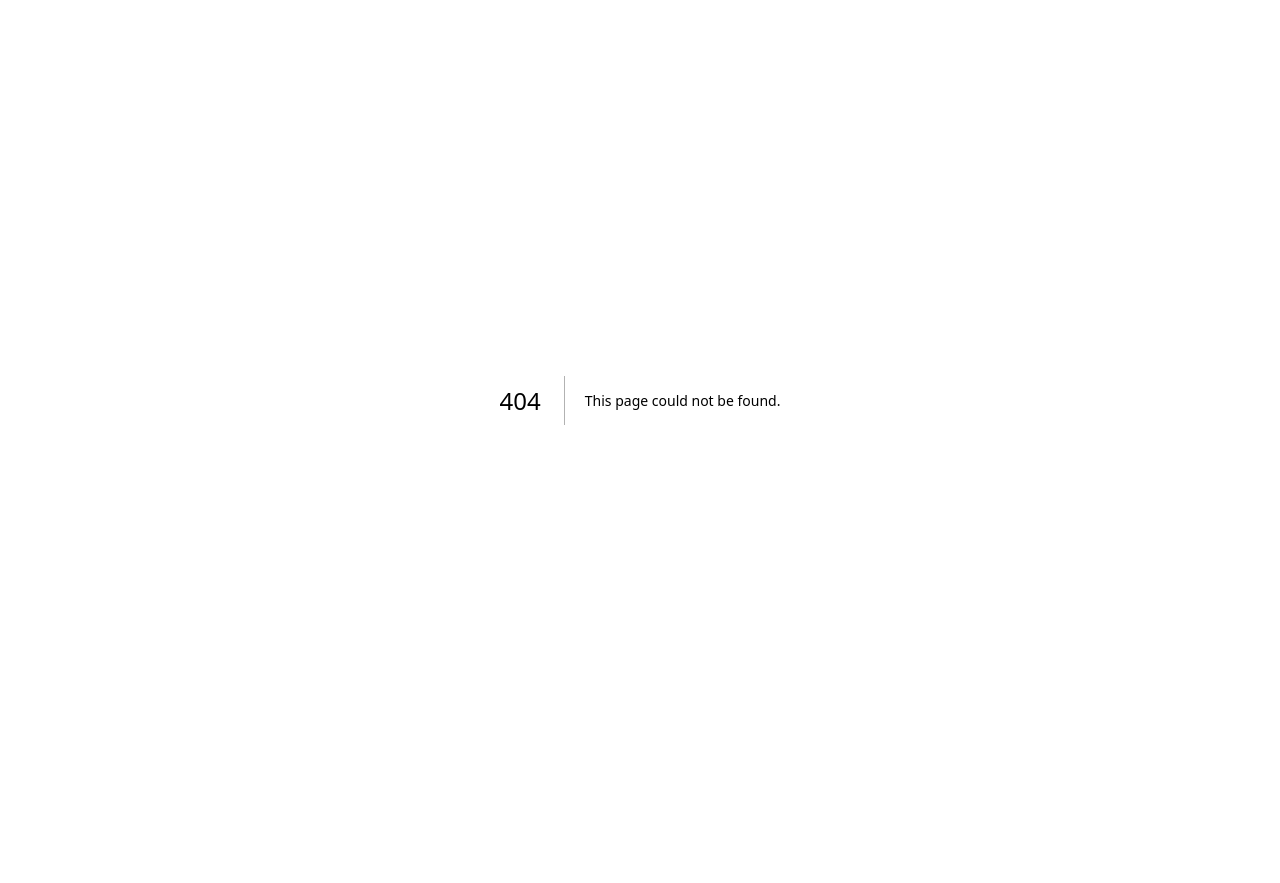
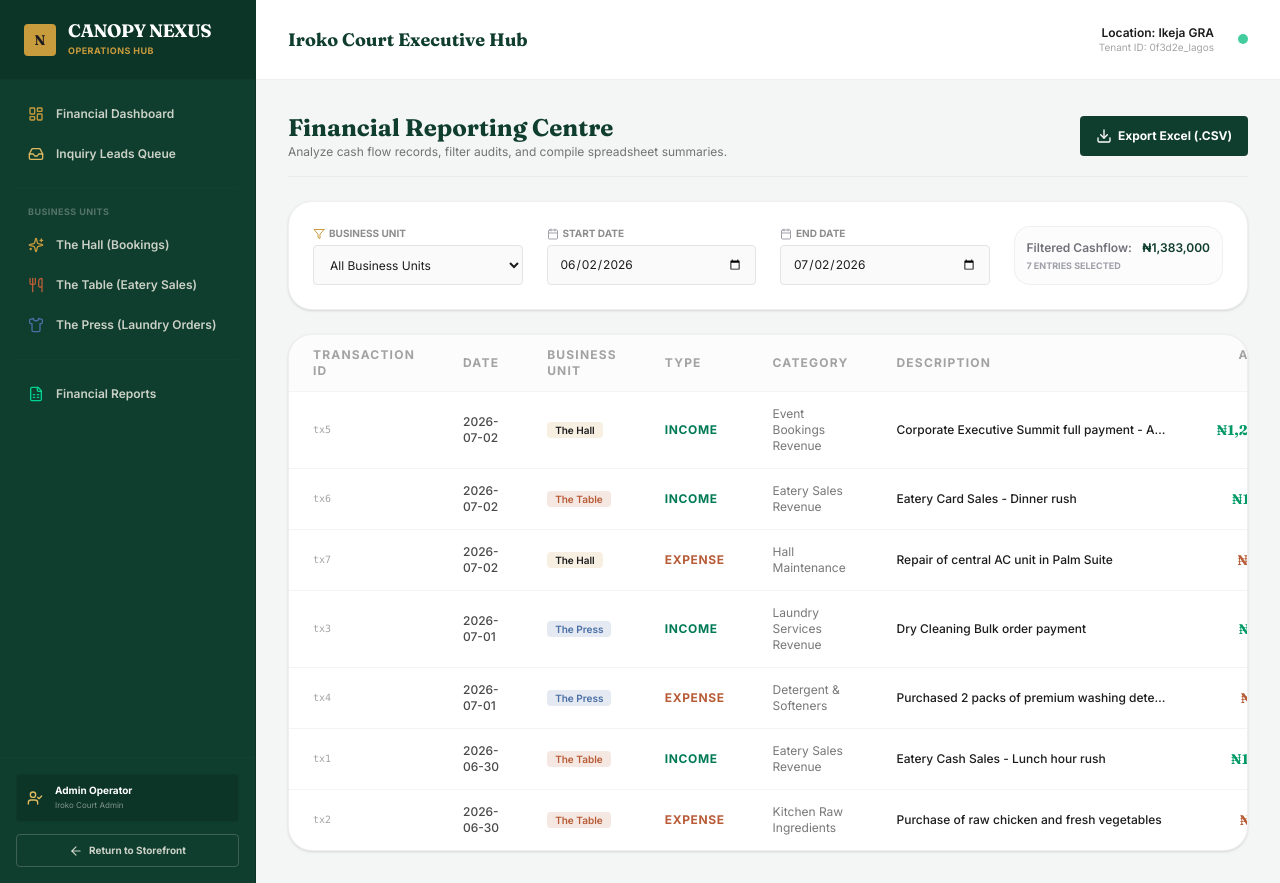
Before and after one commit to Ebendttl/iroko-court, a Next.js app in the folder apps/web/: page /nexus/reports in a window 1280 px wide. Before the commit this address had no page. Before the commit the page ends 800 px from the top, so only its background shows below. Built offline with nearby package versions, Linux system fonts and the light colour scheme.

Commit message:
refactor: migrate routes from (nexus) route group to nexus directory structure

```diff
--- /dev/null
+++ b/apps/web/app/nexus/reports/page.tsx
@@ -0,0 +1,233 @@
+"use client";
+
+import React, { useState, useEffect } from "react";
+import { getTransactions, getBusinessUnits, getCategories } from "@/lib/db";
+import { FileSpreadsheet, Download, Calendar, Filter, Sparkles, Utensils, Shirt } from "lucide-react";
+
+export default function ReportsModule() {
+  const [transactions, setTransactions] = useState<any[]>([]);
+  const [businessUnits, setBusinessUnits] = useState<any[]>([]);
+  const [categories, setCategories] = useState<any[]>([]);
+
+  // Filter States
+  const [selectedBU, setSelectedBU] = useState("All");
+  const [startDate, setStartDate] = useState(() => {
+    const d = new Date();
+    d.setDate(d.getDate() - 30);
+    return d.toISOString().split("T")[0];
+  });
+  const [endDate, setEndDate] = useState(() => {
+    return new Date().toISOString().split("T")[0];
+  });
+
+  const loadData = async () => {
+    const txs = await getTransactions();
+    const bu = await getBusinessUnits();
+    const cats = await getCategories();
+    setTransactions(txs);
+    setBusinessUnits(bu);
+    setCategories(cats);
+  };
+
+  useEffect(() => {
+    loadData();
+  }, []);
+
+  const getBUName = (buId: string) => {
+    const found = businessUnits.find(b => b.id === buId);
+    return found ? found.display_name : "General";
+  };
+
+  const getCatName = (catId: string) => {
+    const found = categories.find(c => c.id === catId);
+    return found ? found.name : "Other";
+  };
+
+  // Filtered dataset
+  const filteredTxs = transactions.filter(tx => {
+    const dateMatch = tx.transaction_date >= startDate && tx.transaction_date <= endDate;
+    const buMatch = selectedBU === "All" || tx.business_unit_id === selectedBU;
+    return dateMatch && buMatch;
+  });
+
+  const totalIncome = filteredTxs
+    .filter(t => t.type === "income")
+    .reduce((sum, t) => sum + Number(t.amount), 0);
+
+  const totalExpense = filteredTxs
+    .filter(t => t.type === "expense")
+    .reduce((sum, t) => sum + Number(t.amount), 0);
+
+  const netProfit = totalIncome - totalExpense;
+
+  // Export CSV/Excel simulation function
+  const handleExportCSV = () => {
+    if (filteredTxs.length === 0) return;
+
+    // Headers
+    const headers = ["Transaction ID", "Date", "Business Unit", "Type", "Category", "Description", "Source", "Amount (NGN)"];
+
+    // Rows
+    const rows = filteredTxs.map(tx => [
+      tx.id,
+      tx.transaction_date,
+      getBUName(tx.business_unit_id),
+      tx.type.toUpperCase(),
+      getCatName(tx.category_id),
+      `"${tx.description.replace(/"/g, '""')}"`, // escape quotes for CSV
+      tx.source.toUpperCase(),
+      tx.amount
+    ]);
+
+    // Combine headers and rows
+    const csvContent = [headers.join(","), ...rows.map(e => e.join(","))].join("\n");
+
+    // Create download link
+    const blob = new Blob([csvContent], { type: "text/csv;charset=utf-8;" });
+    const url = URL.createObjectURL(blob);
+    const link = document.createElement("a");
+    link.setAttribute("href", url);
+
+    const buLabel = selectedBU === "All" ? "All-Units" : getBUName(selectedBU).replace(/\s+/g, "-");
+    link.setAttribute("download", `Iroko-Court_Financials_${buLabel}_${startDate}_to_${endDate}.csv`);
+
+    document.body.appendChild(link);
+    link.click();
+    document.body.removeChild(link);
+  };
+
+  return (
+    <div className="space-y-6">
+      {/* Header */}
+      <div className="flex items-center justify-between pb-4 border-b border-zinc-200/60">
+        <div>
+          <h1 className="font-serif text-2xl font-bold text-brand-forest">Financial Reporting Centre</h1>
+          <p className="text-xs text-brand-charcoal/60">Analyze cash flow records, filter audits, and compile spreadsheet summaries.</p>
+        </div>
+        <button
+          onClick={handleExportCSV}
+          disabled={filteredTxs.length === 0}
+          className="h-10 px-4 rounded bg-brand-forest text-white text-xs font-bold hover:bg-brand-forest-light transition-all flex items-center space-x-1.5 disabled:opacity-50 disabled:cursor-not-allowed"
+        >
+          <Download className="w-4 h-4" />
+          <span>Export Excel (.CSV)</span>
+        </button>
+      </div>
+
+      {/* Filter Options */}
+      <div className="bg-white border border-zinc-200/60 rounded-xl p-6 shadow-sm grid grid-cols-1 md:grid-cols-4 gap-6">
+        <div className="space-y-1">
+          <label className="text-[10px] font-bold uppercase text-brand-charcoal/50 flex items-center">
+            <Filter className="w-3 h-3 mr-1 text-brand-gold" />
+            <span>Business Unit</span>
+          </label>
+          <select
+            value={selectedBU}
+            onChange={(e) => setSelectedBU(e.target.value)}
+            className="w-full h-10 border border-zinc-200 rounded px-3 text-xs bg-zinc-50 focus:outline-none"
+          >
+            <option value="All">All Business Units</option>
+            {businessUnits.map(b => (
+              <option key={b.id} value={b.id}>{b.display_name}</option>
+            ))}
+          </select>
+        </div>
+
+        <div className="space-y-1">
+          <label className="text-[10px] font-bold uppercase text-brand-charcoal/50 flex items-center">
+            <Calendar className="w-3 h-3 mr-1 text-zinc-400" />
+            <span>Start Date</span>
+          </label>
+          <input
+            type="date"
+            value={startDate}
+            onChange={(e) => setStartDate(e.target.value)}
+            className="w-full h-10 border border-zinc-200 rounded px-3 text-xs bg-zinc-50 focus:outline-none"
+          />
+        </div>
+
+        <div className="space-y-1">
+          <label className="text-[10px] font-bold uppercase text-brand-charcoal/50 flex items-center">
+            <Calendar className="w-3 h-3 mr-1 text-zinc-400" />
+            <span>End Date</span>
+          </label>
+          <input
+            type="date"
+            value={endDate}
+            onChange={(e) => setEndDate(e.target.value)}
+            className="w-full h-10 border border-zinc-200 rounded px-3 text-xs bg-zinc-50 focus:outline-none"
+          />
+        </div>
+
+        {/* Aggregate Preview summary inside filter row */}
+        <div className="bg-brand-mist/30 border border-zinc-200/50 rounded-lg p-3 flex flex-col justify-center text-xs">
+          <div className="flex justify-between font-semibold">
+            <span className="text-zinc-500">Filtered Cashflow:</span>
+            <span className={netProfit >= 0 ? "text-brand-forest" : "text-brand-terracotta"}>
+              ₦{netProfit.toLocaleString()}
+            </span>
+          </div>
+          <p className="text-[9px] text-zinc-400 mt-1 uppercase font-bold">
+            {filteredTxs.length} entries selected
+          </p>
+        </div>
+      </div>
+
+      {/* Reports Table List */}
+      <div className="bg-white border border-zinc-200/60 rounded-xl shadow-sm overflow-hidden">
+        <div className="overflow-x-auto">
+          <table className="w-full text-left border-collapse text-xs">
+            <thead>
+              <tr className="bg-zinc-50/50 border-b border-zinc-100 text-brand-charcoal/40 uppercase tracking-widest font-bold font-sans">
+                <th className="py-3 px-6">Transaction ID</th>
+                <th className="py-3 px-6">Date</th>
+                <th className="py-3 px-6">Business Unit</th>
+                <th className="py-3 px-6">Type</th>
+                <th className="py-3 px-6">Category</th>
+                <th className="py-3 px-6">Description</th>
+                <th className="py-3 px-6 text-right">Amount (NGN)</th>
+              </tr>
+            </thead>
+            <tbody className="divide-y divide-zinc-100">
+              {filteredTxs.length === 0 ? (
+                <tr>
+                  <td colSpan={7} className="py-12 text-center italic text-brand-charcoal/40">
+                    No transactions found within the selected date range and filter criteria.
+                  </td>
+                </tr>
+              ) : (
+                filteredTxs.map(tx => (
+                  <tr key={tx.id} className="hover:bg-zinc-50/40 transition-colors">
+                    <td className="py-3.5 px-6 font-mono text-[10px] text-brand-charcoal/40">{tx.id}</td>
+                    <td className="py-3.5 px-6 font-medium text-brand-charcoal/80">{tx.transaction_date}</td>
+                    <td className="py-3.5 px-6 font-semibold">
+                      <span className={`px-2 py-0.5 rounded text-[10px] ${
+                        tx.business_unit_id === "a1111111-1111-1111-1111-111111111111"
+                          ? "bg-brand-gold/15 text-brand-charcoal"
+                          : tx.business_unit_id === "b2222222-2222-2222-2222-222222222222"
+                            ? "bg-brand-terracotta/15 text-brand-terracotta"
+                            : "bg-brand-slate/15 text-brand-slate"
+                      }`}>
+                        {getBUName(tx.business_unit_id)}
+                      </span>
+                    </td>
+                    <td className="py-3.5 px-6 font-bold uppercase tracking-wider">
+                      <span className={tx.type === "income" ? "text-emerald-700" : "text-brand-terracotta"}>
+                        {tx.type}
+                      </span>
+                    </td>
+                    <td className="py-3.5 px-6 text-brand-charcoal/60">{getCatName(tx.category_id)}</td>
+                    <td className="py-3.5 px-6 font-medium max-w-xs truncate">{tx.description}</td>
+                    <td className={`py-3.5 px-6 text-right font-serif font-bold text-sm ${tx.type === "income" ? "text-emerald-600" : "text-brand-terracotta"}`}>
+                      ₦{Number(tx.amount).toLocaleString()}
+                    </td>
+                  </tr>
+                ))
+              )}
+            </tbody>
+          </table>
+        </div>
+      </div>
+    </div>
+  );
+}
```
Also changed, not shown: apps/web/app/nexus/hall/page.tsx (renamed from apps/web/app/(nexus)/hall/page.tsx), apps/web/app/nexus/layout.tsx (renamed from apps/web/app/(nexus)/layout.tsx), apps/web/app/nexus/leads/page.tsx (renamed from apps/web/app/(nexus)/leads/page.tsx), apps/web/app/nexus/page.tsx (renamed from apps/web/app/(nexus)/page.tsx), apps/web/app/nexus/press/page.tsx (renamed from apps/web/app/(nexus)/press/page.tsx), apps/web/app/nexus/table/page.tsx (renamed from apps/web/app/(nexus)/table/page.tsx).
